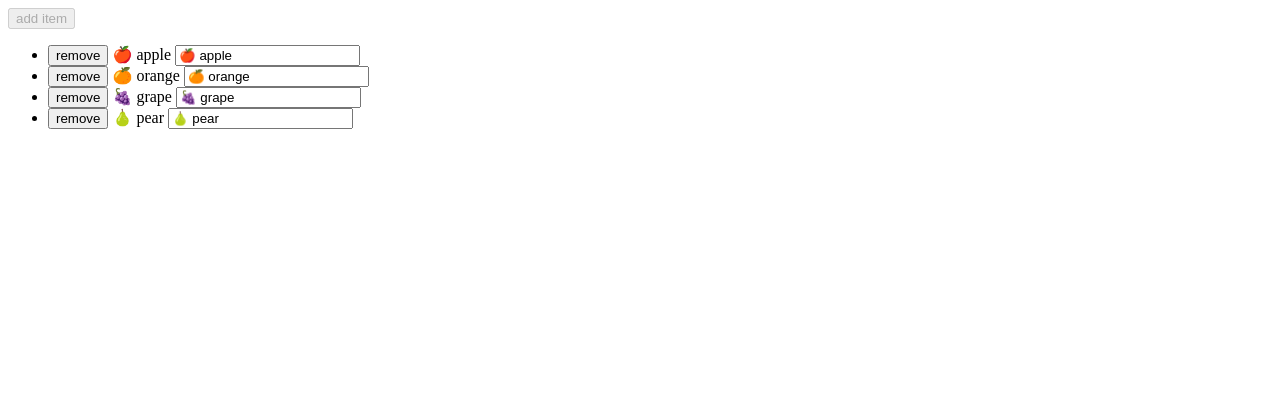
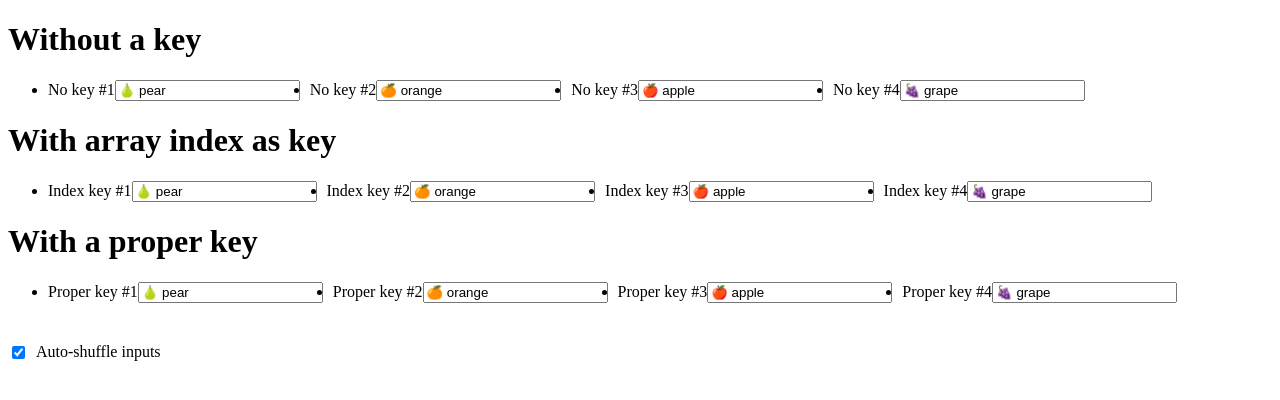
Before and after one commit to homayunmmdy/Epic-React, a React (Vite) app: page / in a window 1280 px wide. Shown: the top 400 px of the page. Built offline with nearby package versions, Linux system fonts and the light colour scheme.

Commit message:
no key , index key and proper kye example

```diff
--- a/src/App.tsx
+++ b/src/App.tsx
@@ -1,42 +1,135 @@
-import { useState } from "react";
-import { useErrorBoundary } from "react-error-boundary";
+import { useEffect, useState } from "react";
 
 const allItems = [
-  { id: 'apple', value: '🍎 apple' },
-  { id: 'orange', value: '🍊 orange' },
-  { id: 'grape', value: '🍇 grape' },
-  { id: 'pear', value: '🍐 pear' },
-]
+  { id: "apple", value: "🍎 apple" },
+  { id: "orange", value: "🍊 orange" },
+  { id: "grape", value: "🍇 grape" },
+  { id: "pear", value: "🍐 pear" },
+];
 const App = () => {
-  const [items, setItems] = useState(allItems)
+  const [items, setItems] = useState(allItems);
+  const [autoShuffle, setAutoShuffle] = useState(true);
 
+  useEffect(() => {
+    if (autoShuffle) {
+      const id = setInterval(() => setItems(shuffle), 1000);
+      return () => clearInterval(id);
+    }
+  }, [autoShuffle]);
+
+  function getChangeHandler(item: (typeof items)[number]) {
+    return (event: React.ChangeEvent<HTMLInputElement>) => {
+      const newValue = event.currentTarget.value;
+      setItems((allItems) =>
+        allItems.map((i) => ({
+          ...i,
+          value: i.id === item.id ? newValue : i.value,
+        }))
+      );
+    };
+  }
   function addItem() {
-		const itemIds = items.map(i => i.id)
-		const itemToAdd = allItems.find(i => !itemIds.includes(i.id))
-		if (itemToAdd) setItems([...items, itemToAdd])
+    const itemIds = items.map((i) => i.id);
+    const itemToAdd = allItems.find((i) => !itemIds.includes(i.id));
+    if (itemToAdd) setItems([...items, itemToAdd]);
   }
 
   function removeItem(id: string) {
-		setItems(items.filter(i => i.id !== id))
+    setItems(items.filter((i) => i.id !== id));
   }
-
 
   return (
     <div className="keys">
-			<button disabled={items.length >= allItems.length} onClick={addItem}>
-				add item
-			</button>
-			<ul>
-				{items.map(item => (
-					<li key={item.id}>
-						<button onClick={() => removeItem(item.id)}>remove</button>{' '}
-						<label htmlFor={`${item.id}-input`}>{item.value}</label>{' '}
-						<input id={`${item.id}-input`} defaultValue={item.value} />
+      <main>
+        <div>
+          <h1>Without a key</h1>
+          <ul style={{ display: "flex", gap: "10px" }}>
+            {items.map((item, index) => (
+              // 🐨 add a key prop to the <li> below. Set it to item.id
+              // 💣 you can then delete this eslint-disable line:
+              // eslint-disable-next-line react/jsx-key
+              <li>
+                <label htmlFor={`no-key-${item.id}-input`}>
+                  No key #{index + 1}
+                </label>
+                <input
+                  id={`no-key-${item.id}-input`}
+                  className={`${item.id}-input`}
+                  value={item.value}
+                  onChange={getChangeHandler(item)}
+                />
               </li>
             ))}
           </ul>
         </div>
+        <div>
+          <h1>With array index as key</h1>
+          <ul style={{ display: "flex", gap: "10px" }}>
+            {items.map((item, index) => (
+              // 🐨 change the key prop below to item.id (something that actually represents the item)
+              <li key={index}>
+                <label htmlFor={`index-key-${item.id}-input`}>
+                  Index key #{index + 1}
+                </label>
+                <input
+                  id={`index-key-${item.id}-input`}
+                  className={`${item.id}-input`}
+                  value={item.value}
+                  onChange={getChangeHandler(item)}
+                />
+              </li>
+            ))}
+          </ul>
+        </div>
+        <div>
+          <h1>With a proper key</h1>
+          <ul style={{ display: "flex", gap: "10px" }}>
+            {items.map((item, index) => (
+              <li key={item.id}>
+                <label htmlFor={`proper-key-${item.id}-input`}>
+                  Proper key #{index + 1}
+                </label>
+                <input
+                  id={`proper-key-${item.id}-input`}
+                  className={`${item.id}-input`}
+                  value={item.value}
+                  onChange={getChangeHandler(item)}
+                />
+              </li>
+            ))}
+          </ul>
+        </div>
+      </main>
+      <aside style={{ marginTop: "40px" }}>
+        <div style={{ alignItems: "center", display: "flex", gap: "8px" }}>
+          <input
+            id="autoshuffle"
+            type="checkbox"
+            checked={autoShuffle}
+            onChange={(event) => setAutoShuffle(event.target.checked)}
+          />
+          <label htmlFor="autoshuffle">Auto-shuffle inputs</label>
+        </div>
+      </aside>
+    </div>
   );
 };
+function shuffle<ArrayType>(originalArray: Array<ArrayType>) {
+  const array = [...originalArray];
+  let currentIndex = array.length;
+  let temporaryValue;
+  let randomIndex;
+  // While there remain elements to shuffle...
+  while (0 !== currentIndex) {
+    // Pick a remaining element...
+    randomIndex = Math.floor(Math.random() * currentIndex);
+    currentIndex -= 1;
+    // And swap it with the current element.
+    temporaryValue = array[currentIndex];
+    array[currentIndex] = array[randomIndex];
+    array[randomIndex] = temporaryValue;
+  }
+  return array;
+}
 
 export default App;
```
Lines whose indentation alone changed are shown as unchanged.
